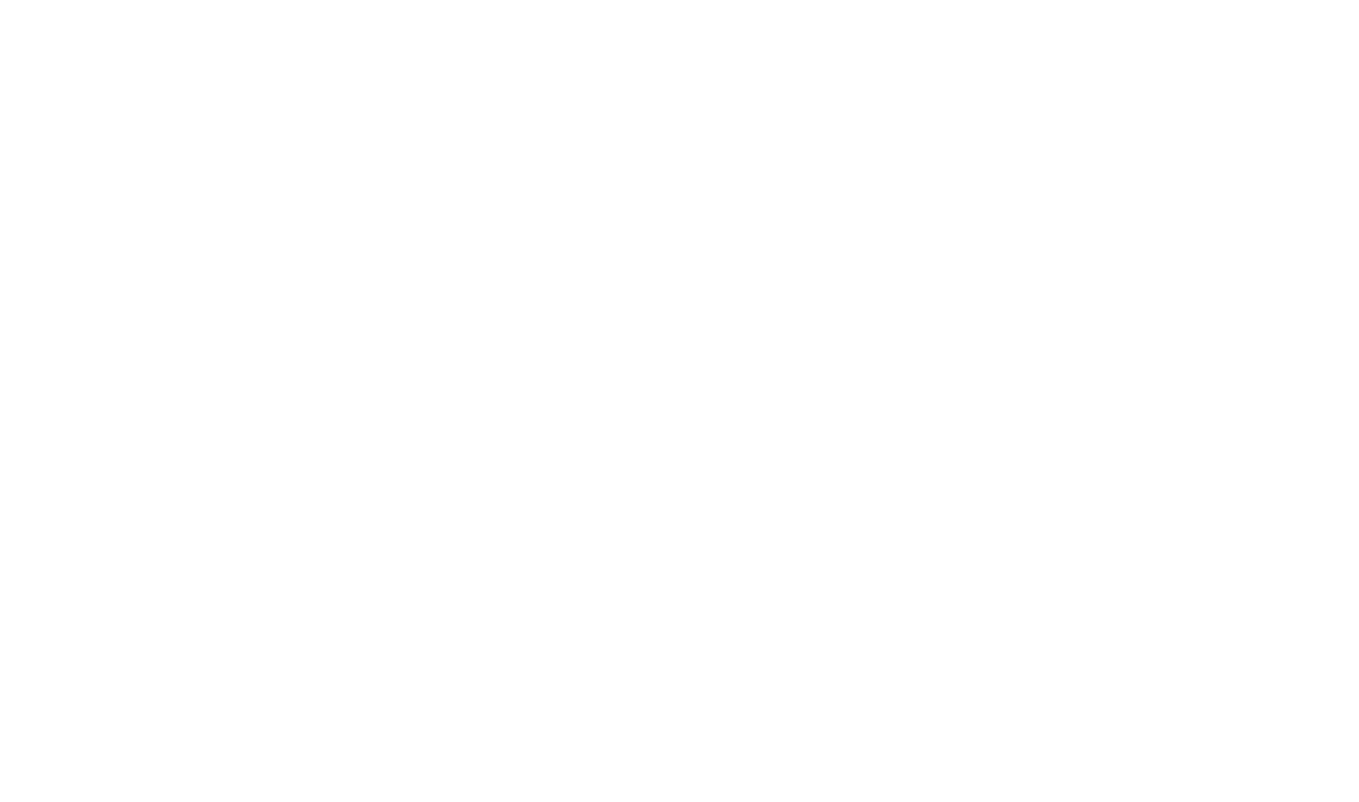
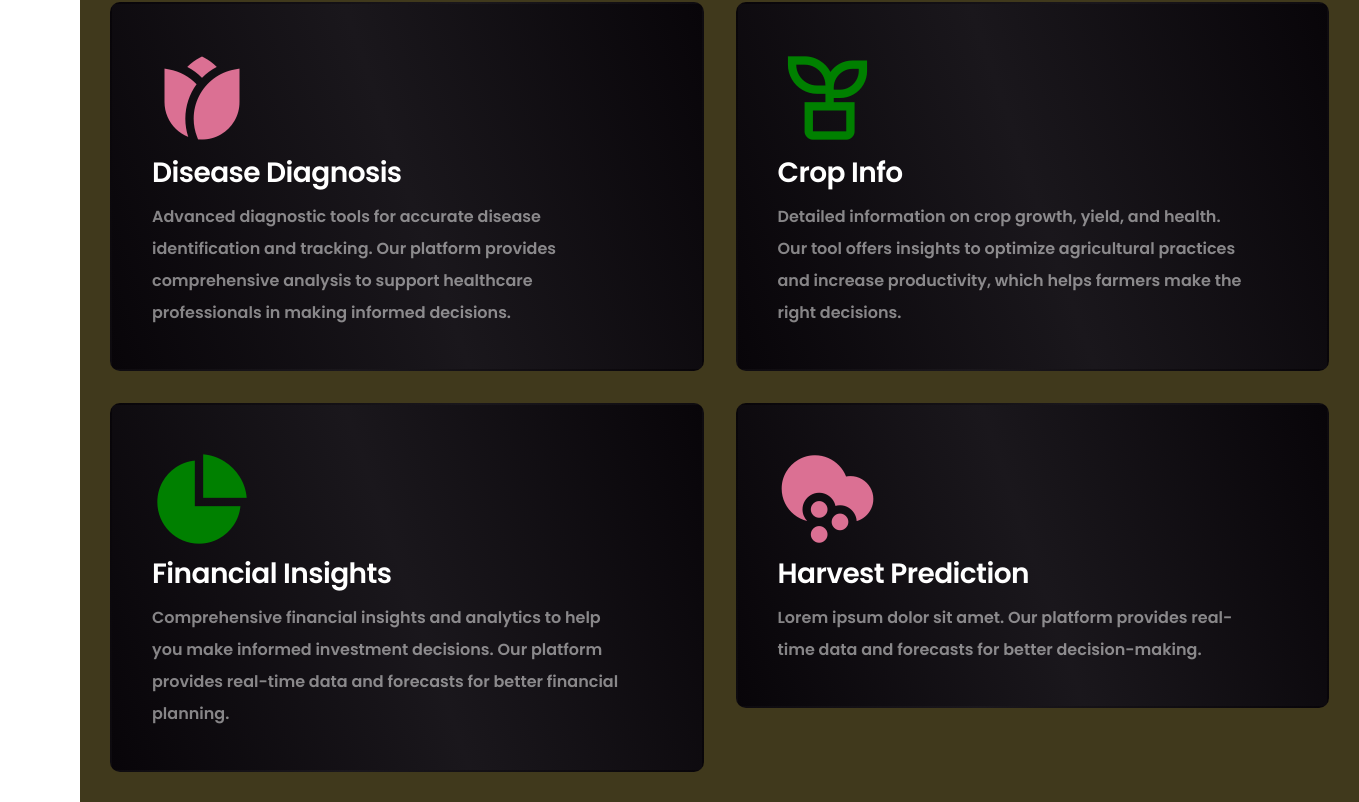
Before and after one commit to taralshah09/cropAI, a React (Vite) app in the folder frontend/: page / in a window 1280 px wide. Shown: the part 989-1791 px from the top of the page, 1359 px wide, since content can reach past the window. Before the commit the page ends 801 px from the top, so only its background shows below. Built offline with nearby package versions, Linux system fonts and the light colour scheme.

Commit message:
adding info page

```diff
--- a/frontend/index.html
+++ b/frontend/index.html
@@ -1,14 +1,21 @@
-<!doctype html>
+<!DOCTYPE html>
 <html lang="en">
   <head>
     <meta charset="UTF-8" />
     <link rel="icon" type="image/svg+xml" href="/vite.svg" />
+    <link
+      href="https://cdn.jsdelivr.net/npm/remixicon@4.3.0/fonts/remixicon.css"
+      rel="stylesheet"
+    />
     <meta name="viewport" content="width=device-width, initial-scale=1.0" />
     <title>Vite + React</title>
   </head>
   <body>
     <div id="root"></div>
     <script type="module" src="/src/main.jsx"></script>
-    <script src="https://kit.fontawesome.com/ddcbebe630.js" crossorigin="anonymous"></script>
+    <script
+      src="https://kit.fontawesome.com/ddcbebe630.js"
+      crossorigin="anonymous"
+    ></script>
   </body>
 </html>
--- a/frontend/src/App.jsx
+++ b/frontend/src/App.jsx
@@ -4,6 +4,7 @@ import Home from './pages/Home';
 import DiseasePage from './pages/DiseasePage';
 import DiseaseScanPage from './pages/DiseaseScanPage';
 import DiseaseDescribePage from './pages/DiseaseDescribePage';
+import CropInfoPage from './pages/CropInfoPage';
 
 function App() {
   return (
@@ -14,13 +15,17 @@ function App() {
           <Routes>
             <Route index element={<Home/>} />
             <Route path='/disease' element={<DiseasePage/>} />
-            <Route path='/info' element={<h1>Rain Page</h1>} />
-            <Route path='/care' element={<h1>Chat Page</h1>} />
+            <Route path='/info' element={<CropInfoPage/>} />
             <Route path='/harvest' element={<h1>Chat Page</h1>} />
             <Route path='/disease/scan' element={<DiseaseScanPage/>} />
             <Route path='/disease/describe' element={<DiseaseDescribePage/>} />
+            <Route path='/info/pest-prevention' element={<h1>PestPrevention</h1>} />
+            <Route path='/info/disease-management' element={<h1>Disease Management</h1>} />
+            <Route path='/info/nutrient-guide' element={<h1>Nutrient Guide</h1>} />
+            <Route path='/info' element={<CropInfoPage/>} />
             <Route path='/harvest' element={<h1>Chat Page</h1>} />
             <Route path='/harvest' element={<h1>Chat Page</h1>} />
+            <Route path='/*' element={<h1>Oops path not found! 404!</h1>}></Route>
           </Routes>
 
         </div>
--- /dev/null
+++ b/frontend/src/components/Features.jsx
@@ -0,0 +1,55 @@
+import React from 'react';
+// import './index.css'; // Update the path to your CSS file
+
+
+const Features = () => {
+  return (
+    <div className="features-container">
+      <p className="features-title">Here are the features<br/>we’re proud of</p>
+
+      <div className="cards-grid">
+        <div className="feature-card">
+          <div className="card-content bg-green-card">
+            <i className="ri-flower-fill icon-large" id="icon-disease"></i>
+            <p className="feature-title">Disease Diagnosis</p>
+            <p className="feature-description">
+              Advanced diagnostic tools for accurate disease identification and tracking. Our platform provides comprehensive analysis to support healthcare professionals in making informed decisions.
+            </p>
+          </div>
+        </div>
+
+        <div className="feature-card">
+          <div className="card-content bg-white-card">
+            <i className="ri-plant-line icon-large"></i>
+            <p className="feature-title">Crop Info</p>
+            <p className="feature-description">
+              Detailed information on crop growth, yield, and health. Our tool offers insights to optimize agricultural practices and increase productivity, which helps farmers make the right decisions.
+            </p>
+          </div>
+        </div>
+
+        <div className="feature-card">
+          <div className="card-content bg-yellow-card">
+            <i className="ri-pie-chart-2-fill icon-large"></i>
+            <p className="feature-title">Financial Insights</p>
+            <p className="feature-description">
+              Comprehensive financial insights and analytics to help you make informed investment decisions. Our platform provides real-time data and forecasts for better financial planning.
+            </p>
+          </div>
+        </div>
+
+        <div className="feature-card">
+          <div className="card-content bg-yellow-card">
+            <i className="ri-hail-fill icon-large" id="icon-harvest"></i>
+            <p className="feature-title">Harvest Prediction</p>
+            <p className="feature-description">
+              Lorem ipsum dolor sit amet. Our platform provides real-time data and forecasts for better decision-making.
+            </p>
+          </div>
+        </div>
+      </div>
+    </div>
+  );
+};
+
+export default Features;
--- a/frontend/src/components/FeaturesCards.jsx
+++ /dev/null
@@ -1,12 +0,0 @@
-import React from 'react'
-
-const FeaturesCards = () => {
-
-  return (
-    <div className='cards-container'>
-
-    </div>
-  )
-}
-
-export default FeaturesCards
--- a/frontend/src/components/Navbar.jsx
+++ b/frontend/src/components/Navbar.jsx
@@ -7,7 +7,6 @@ const Navbar = () => {
         <ul>
             <Link to='/disease' style={{textDecoration:"none",color:"white"}}>Disease</Link>
             <Link to='/info' style={{textDecoration:"none",color:"white"}}>Info</Link>
-            <Link to='/care'style={{textDecoration:"none",color:"white"}}>Care</Link>
             <Link to='/harvest'style={{textDecoration:"none",color:"white"}}>Harvest</Link>
         </ul>
     </nav>
--- a/frontend/src/index.css
+++ b/frontend/src/index.css
@@ -188,53 +188,169 @@ nav ul{
 }
 
 
-/* Disease page */
-.disease-page{
+/* Features container */
+.features-container {
+  background-color: #40391C;
+  width: 100%;
+  margin: 0 auto;
+  padding: 0;
+}
+
+@media screen and (min-width: 992px) and (max-width: 1439px) {
+  .features-container {
+      max-width: 1279px;
+      margin: 0 80px;
+  }
+}
+
+@media screen and (max-width: 991px) {
+  .features-container {
+      max-width: 959px;
+      margin: 0 16px;
+  }
+}
+
+.cards-grid {
+  display: grid;
+  grid-template-columns: repeat(2, 1fr);
+  gap: 32px;
+  padding: 30px;
+}
+
+@media screen and (max-width: 991px) {
+  .cards-grid {
+      grid-template-columns: 1fr;
+  }
+}
+
+.features-title {
+  text-align: center;
+  margin-bottom: 40px;
+  font-size: 40px;
+  color: transparent;
+  font-weight: 600;
+  line-height: 60px;
+}
+
+.card-content {
+  position: relative;
+  border: 2px solid transparent;
+  background: linear-gradient(71deg, #080509, #1a171c, #080509);
+  border-radius: 10px;
+  padding: 40px;
+}
+
+.feature-card {
+  background-color: #40391C;
+  width: 100%;
+  min-height: 100%;
+
+}
+
+.feature-title {
+  font-weight: 600;
+  color: white;
+  letter-spacing: -0.02em;
+  line-height: 40px;
+  font-size: 28px;
+  padding-bottom: 8px;
+}
+
+.feature-description {
+  font-weight: 600;
+  line-height: 32px;
+  color: hsla(0, 0%, 100%, 0.5);
+  font-size: 16px;
+  max-width: 470px;
+}
+
+/* Icon Styles */
+.icon-large {
+  font-size: 100px;
+  color: green;
+}
+
+#icon-disease, #icon-harvest {
+  color: palevioletred;
+}
+
+.bg-green-card {
+  background-color: #dff0d8;
+}
+
+.bg-white-card {
+  background-color: #ffffff;
+}
+
+.bg-yellow-card {
+  background-color: #fff3cd;
+}
+
+
+
+/* Disease Page */
+.disease-page {
   width: 100%;
   height: 89vh;
-  /* background: yellow; */
-}
-
-.disease-page .disease-buttons-box{
   display: flex;
   align-items: center;
   justify-content: center;
-  padding-top: 100px;
-  gap: 15px;
+  padding: 25px 50px;
+  background-color: #f5f5f5;
 }
 
-.disease-page .disease-buttons-box .option-card{
+.disease-page .disease-buttons-box {
   display: flex;
-  width: 500px;
+  flex-wrap: wrap;
+  justify-content: center;
+  gap: 20px;
+  width: 100%;
+}
+
+.disease-page .disease-buttons-box .option-card {
+  display: flex;
+  flex-direction: column;
+  align-items: center;
+  width: 300px;
   border-radius: 15px;
   border: 4px solid rgb(91, 177, 91);
   padding: 15px;
-  gap:15px;
-  align-items: flex-start;
-  justify-content: space-between;
+  gap: 15px;
+  background: white;
+  box-shadow: 0 4px 8px rgba(0, 0, 0, 0.1);
+  transition: transform 0.3s ease;
+  text-align: center;
 }
-.disease-page .disease-buttons-box .option-card .img-box{
+
+.disease-page .disease-buttons-box .option-card:hover {
+  transform: scale(1.05);
+}
+
+.disease-page .disease-buttons-box .option-card .img-box {
   background: rgb(91, 177, 91);
-  padding: 25px 30px;
+  padding: 20px;
   border-radius: 50%;
-  font-size: 35px;
+  font-size: 30px;
   color: white;
 }
-.disease-page .disease-buttons-box .option-card .content{
+
+.disease-page .disease-buttons-box .option-card .content {
   display: flex;
   flex-direction: column;
+  align-items: center;
   gap: 10px;
 }
-.disease-page .disease-buttons-box .option-card .content h2{
-  font-size: 20px;
-  line-height: 25px;
+
+.disease-page .disease-buttons-box .option-card .content h2 {
+  font-size: 18px;
+  line-height: 22px;
   color: rgb(91, 177, 91);
 }
 
-.disease-page .disease-buttons-box .option-card .content p{
-  font-size: 16px;
+.disease-page .disease-buttons-box .option-card .content p {
+  font-size: 14px;
+  color: #333;
 }
-
 
 /* Disease scan page*/
 .disease-scan-page {
@@ -364,3 +480,70 @@ color: rgb(91, 177, 91);
   border-radius: 5px;
   overflow: auto;
 }
+
+/* Crop Info Page */
+
+/* Crop Info Page */
+.crop-info-page {
+  width: 100%;
+  height: 89vh;
+  display: flex;
+  align-items: center;
+  justify-content: center;
+  padding: 25px 50px;
+  background-color: #f5f5f5;
+}
+
+.crop-info-page .info-buttons-box {
+  display: flex;
+  flex-wrap: wrap;
+  justify-content: center;
+  gap: 20px;
+  width: 100%;
+}
+
+.crop-info-page .info-buttons-box .info-card {
+  display: flex;
+  flex-direction: column;
+  align-items: center;
+  width: 300px;
+  border-radius: 15px;
+  border: 4px solid rgb(91, 177, 91);
+  padding: 15px;
+  gap: 15px;
+  background: white;
+  box-shadow: 0 4px 8px rgba(0, 0, 0, 0.1);
+  transition: transform 0.3s ease;
+}
+
+.crop-info-page .info-buttons-box .info-card:hover {
+  transform: scale(1.05);
+}
+
+.crop-info-page .info-buttons-box .info-card .img-box {
+  background: rgb(91, 177, 91);
+  padding: 20px;
+  border-radius: 50%;
+  font-size: 30px;
+  color: white;
+}
+
+.crop-info-page .info-buttons-box .info-card .content {
+  display: flex;
+  flex-direction: column;
+  align-items: center;
+  gap: 10px;
+}
+
+.crop-info-page .info-buttons-box .info-card .content h2 {
+  font-size: 18px;
+  line-height: 22px;
+  color: rgb(91, 177, 91);
+  text-align: center;
+}
+
+.crop-info-page .info-buttons-box .info-card .content p {
+  font-size: 14px;
+  text-align: center;
+  color: #333;
+}
--- /dev/null
+++ b/frontend/src/pages/CropInfoPage.jsx
@@ -0,0 +1,51 @@
+import { Link } from "react-router-dom";
+
+const CropInfoPage = () => {
+  return (
+    <div className="crop-info-page">
+      <div className="info-buttons-box">
+        <Link to="/info/pest-prevention" style={{ textDecoration: "none", color: "black" }}>
+          <div className="info-card">
+            <div className="img-box">
+              <i className="fa-solid fa-bug"></i>
+            </div>
+            <div className="content">
+              <h2>Pest Prevention Tips</h2>
+              <p>
+                Learn how to protect your crops from common pests with our comprehensive guide. Discover effective prevention methods, natural remedies, and expert advice to keep your plants healthy and pest-free.
+              </p>
+            </div>
+          </div>
+        </Link>
+        <Link to="/info/disease-management" style={{ textDecoration: "none", color: "black" }}>
+          <div className="info-card">
+            <div className="img-box">
+              <i className="fa-solid fa-virus"></i>
+            </div>
+            <div className="content">
+              <h2>Disease Management Strategies</h2>
+              <p>
+                Get detailed information on managing crop diseases. Our guide covers identification, treatment options, and best practices to control and prevent the spread of plant diseases.
+              </p>
+            </div>
+          </div>
+        </Link>
+        <Link to="/info/nutrient-guide" style={{ textDecoration: "none", color: "black" }}>
+          <div className="info-card">
+            <div className="img-box">
+              <i className="fa-solid fa-seedling"></i>
+            </div>
+            <div className="content">
+              <h2>Nutrient Requirements for Healthy Crops</h2>
+              <p>
+                Understand the essential nutrients your crops need for optimal growth. Learn about soil health, fertilization techniques, and how to ensure your plants get the nutrients they require.
+              </p>
+            </div>
+          </div>
+        </Link>
+      </div>
+    </div>
+  );
+};
+
+export default CropInfoPage;
--- a/frontend/src/pages/Home.jsx
+++ b/frontend/src/pages/Home.jsx
@@ -2,7 +2,7 @@ import "react-responsive-carousel/lib/styles/carousel.min.css"; // Import carous
 import { Carousel } from 'react-responsive-carousel';
 import Video from '../components/Video';
 import { useState } from 'react';
-import FeatureCards from "../components/FeaturesCards"
+import FeatureCards from "../components/Features"
 
 const Home = () => {
   const [currentSlide, setCurrentSlide] = useState(0);
```
